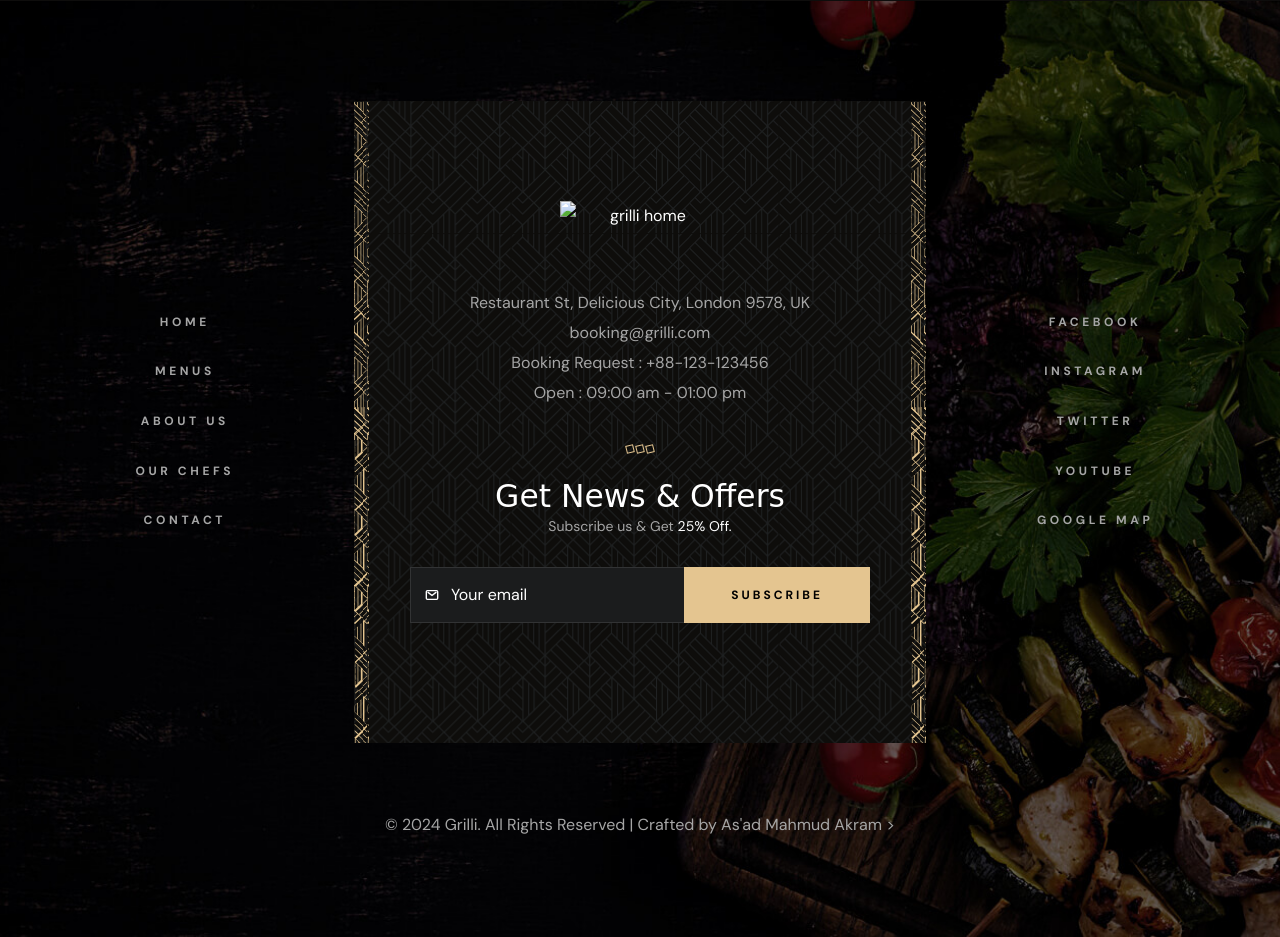
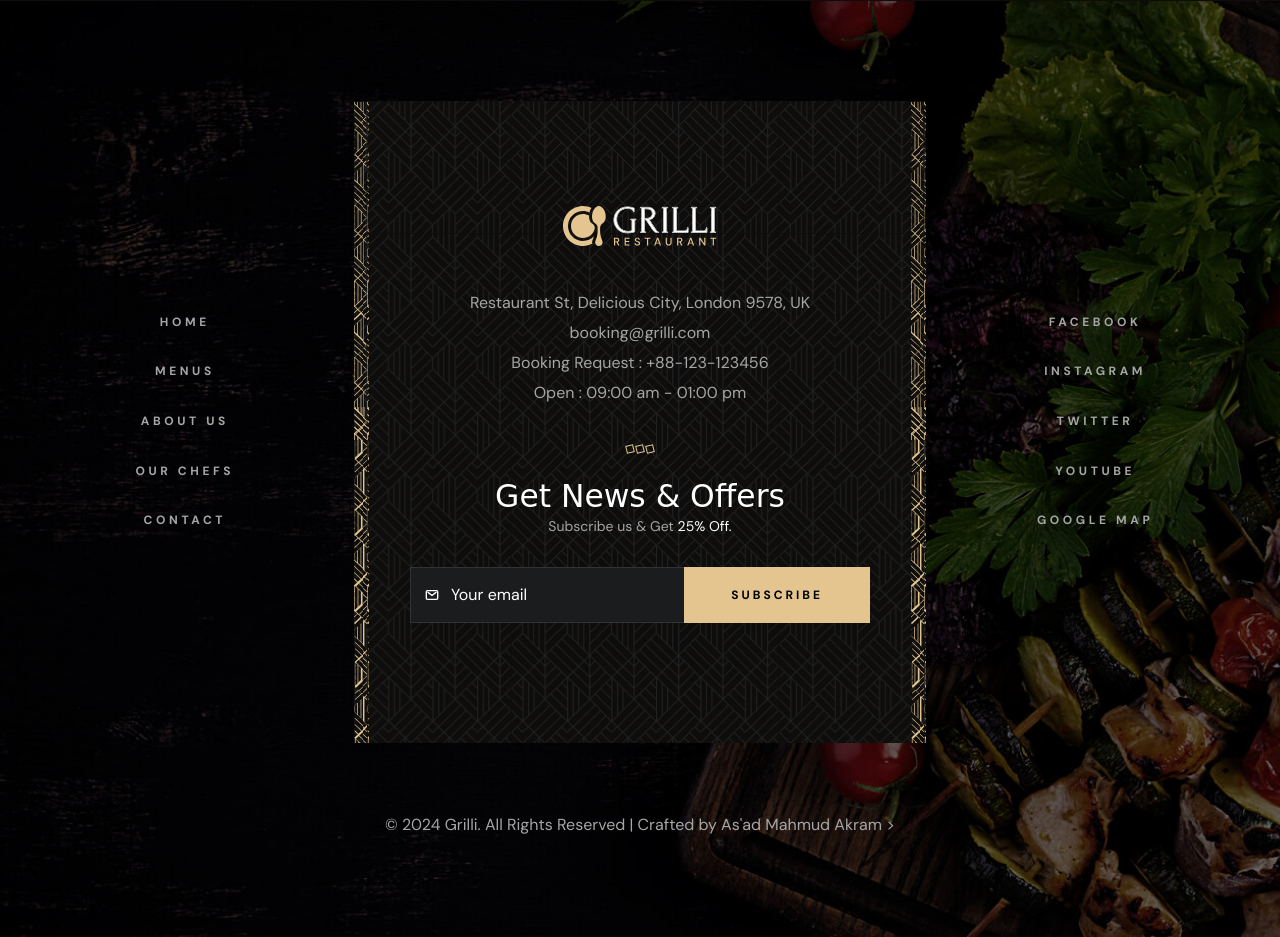
Before and after one commit to asadmahmud22/website-restoran, a plain HTML site: page index.html in a window 1280 px wide. Shown: the part 7882-8819 px from the top of the page. Drawn offline with nearby package versions, Linux system fonts and the light colour scheme; files whose address does not match are found by name; a web font is replaced by a local one.

Commit message:
Update index.html

```diff
--- a/index.html
+++ b/index.html
@@ -1145,7 +1145,7 @@
           <div class="footer-brand has-before has-after">
             <a href="#" class="logo">
               <img
-                src="./assets/images/logo.svg"
+                src="logo.svg"
                 width="160"
                 height="50"
                 loading="lazy"
```
